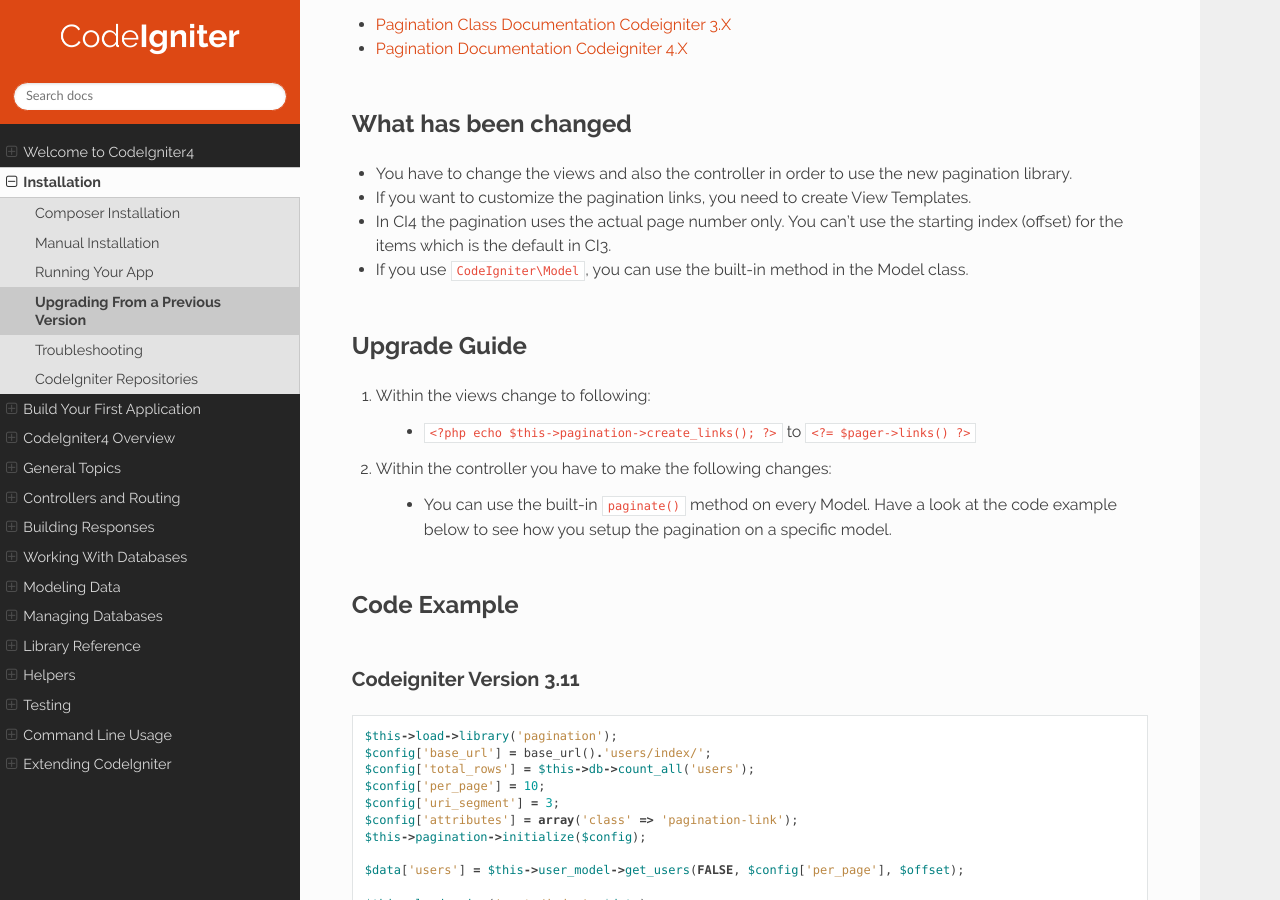
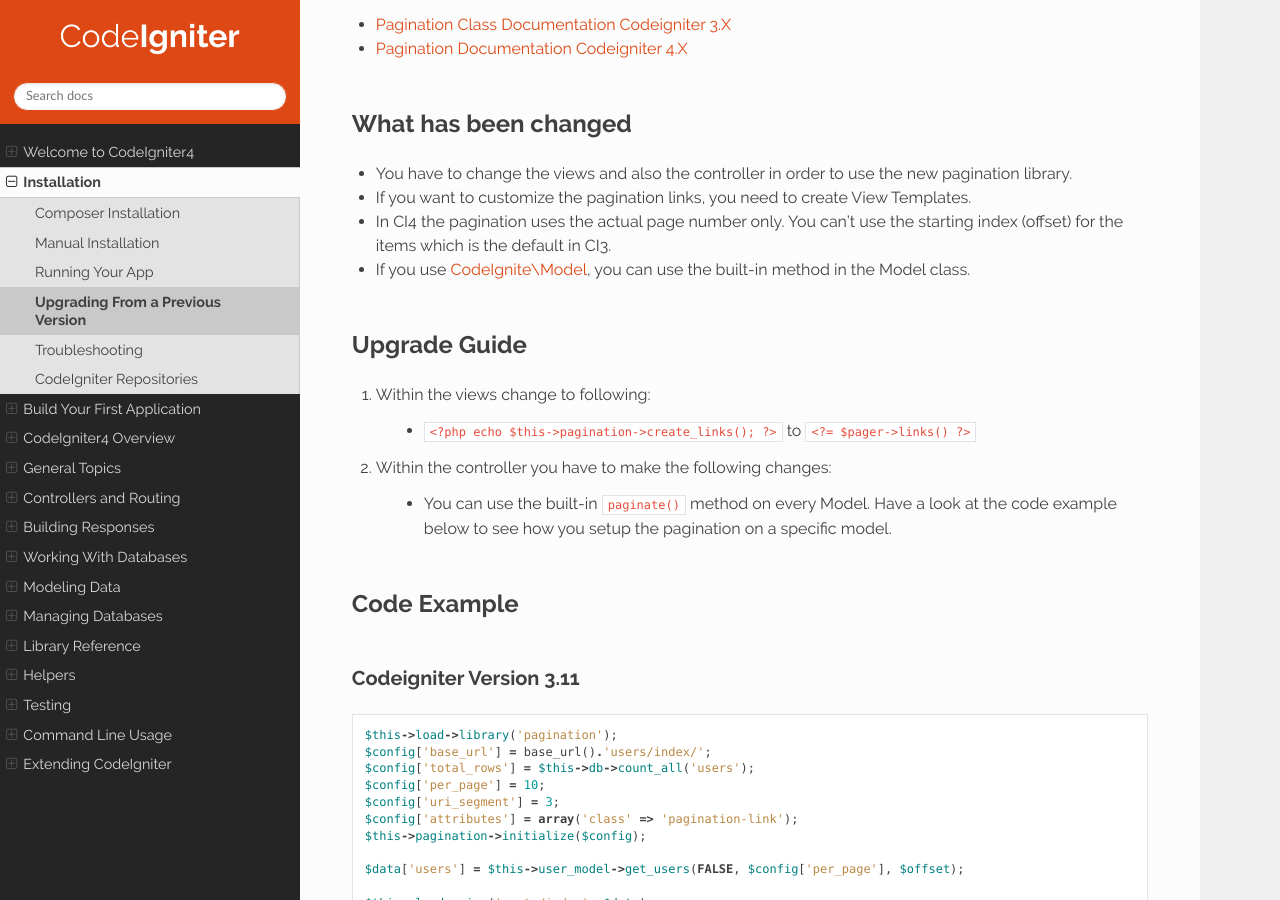
Before and after one commit to NEKOGET/ci4_user_guide_src, a Sphinx documentation site: the page built from source/installation/upgrade_pagination.rst, in a window 1280 px wide and 900 px high, scrolled down 340 px. Built offline with Sphinx 7.4.7 and the Read the Docs theme 2.0.0, drawn with Linux system fonts in a browser that asks for light colours.

Commit message:
docs: add link to CodeIgniter\Model

```diff
--- a/source/installation/upgrade_pagination.rst
+++ b/source/installation/upgrade_pagination.rst
@@ -18,7 +18,7 @@ What has been changed
 - You have to change the views and also the controller in order to use the new pagination library.
 - If you want to customize the pagination links, you need to create View Templates.
 - In CI4 the pagination uses the actual page number only. You can't use the starting index (offset) for the items which is the default in CI3.
-- If you use ``CodeIgniter\Model``, you can use the built-in method in the Model class.
+- If you use :doc:`CodeIgnite\\Model </models/model>`, you can use the built-in method in the Model class.
 
 Upgrade Guide
 =============
```
